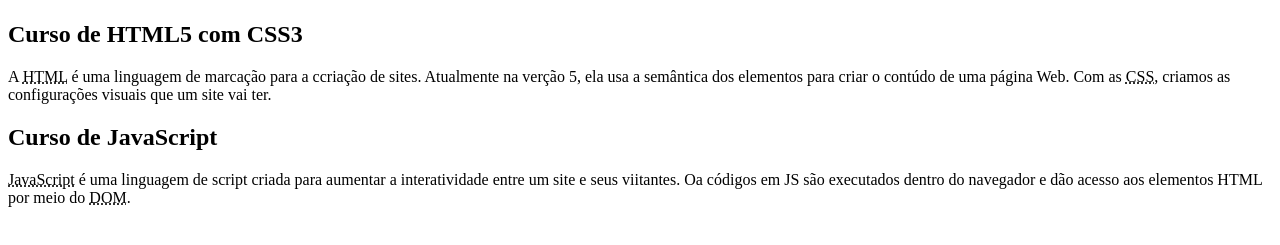
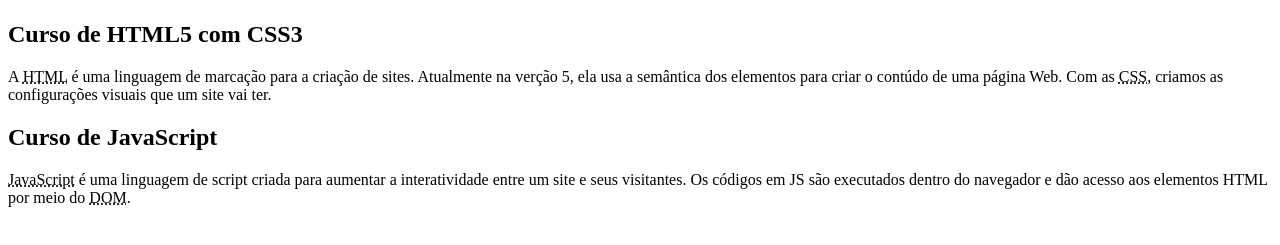
Before and after one commit to Wellyson-Alcantara/projeto-site, a plain HTML site: page index.html in a window 1280 px wide. Shown: the part 59-304 px from the top of the page. Drawn offline with Linux system fonts and the light colour scheme.

Commit message:
Update index.html

```diff
--- a/index.html
+++ b/index.html
@@ -12,11 +12,11 @@
         </header>
         <article>
             <h2>Curso de HTML5 com CSS3</h2>
-            <p>A <abbr title="HyperText Markup Language">HTML</abbr> é uma linguagem de marcação para a ccriação de sites. Atualmente na verção 5, ela usa a semântica dos elementos para criar o contúdo de uma página Web. Com as <abbr title="Cascading Style Sheets">CSS</abbr>, criamos as configurações visuais que um site vai ter.</p>
+            <p>A <abbr title="HyperText Markup Language">HTML</abbr> é uma linguagem de marcação para a criação de sites. Atualmente na verção 5, ela usa a semântica dos elementos para criar o contúdo de uma página Web. Com as <abbr title="Cascading Style Sheets">CSS</abbr>, criamos as configurações visuais que um site vai ter.</p>
         </article>
         <article>
             <h2>Curso de JavaScript</h2>
-            <p><abbr title="JavaScript">JavaScript</abbr> é uma linguagem de script criada para aumentar a interatividade entre um site e seus viitantes. Oa códigos em JS são executados dentro do navegador e dão acesso aos elementos HTML por meio do <abbr title="Document Object Model">DOM</abbr>.</p>
+            <p><abbr title="JavaScript">JavaScript</abbr> é uma linguagem de script criada para aumentar a interatividade entre um site e seus visitantes. Os códigos em JS são executados dentro do navegador e dão acesso aos elementos HTML por meio do <abbr title="Document Object Model">DOM</abbr>.</p>
         </article>
     </main>
 </body>
```
